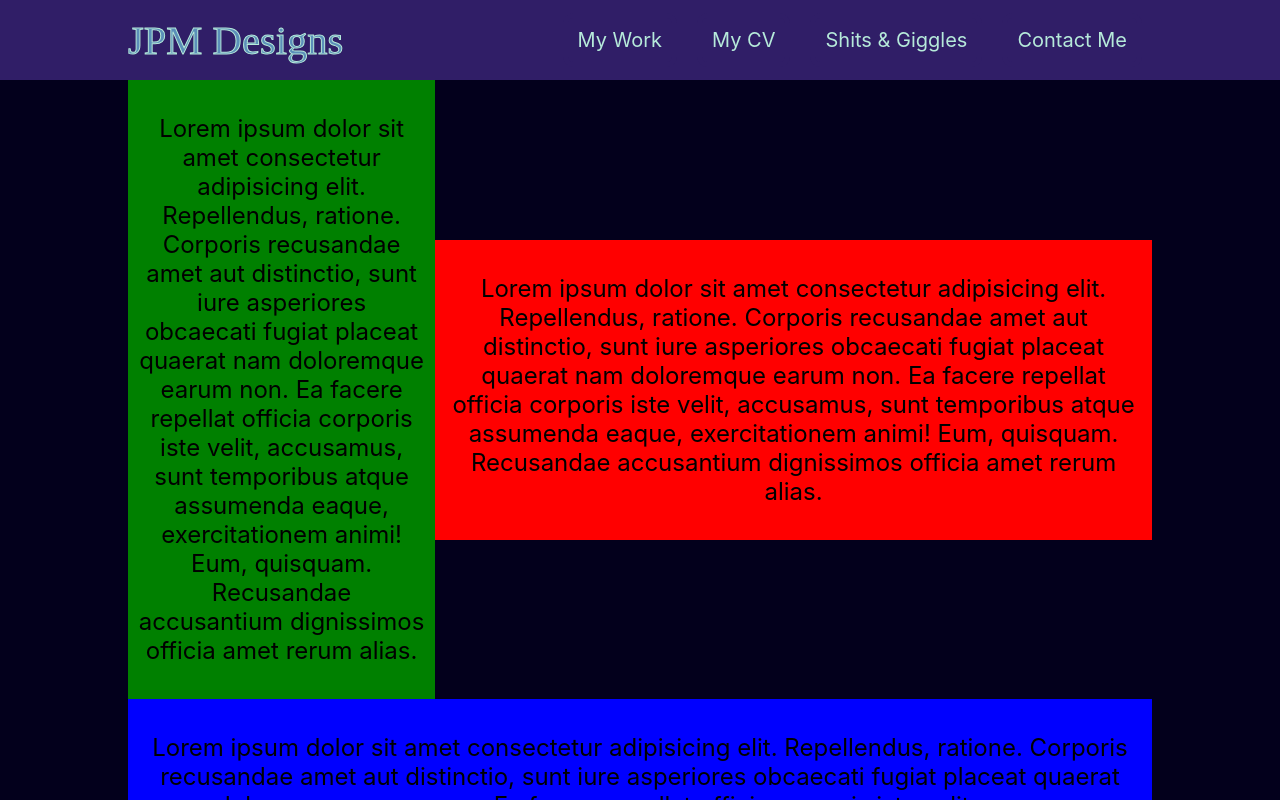
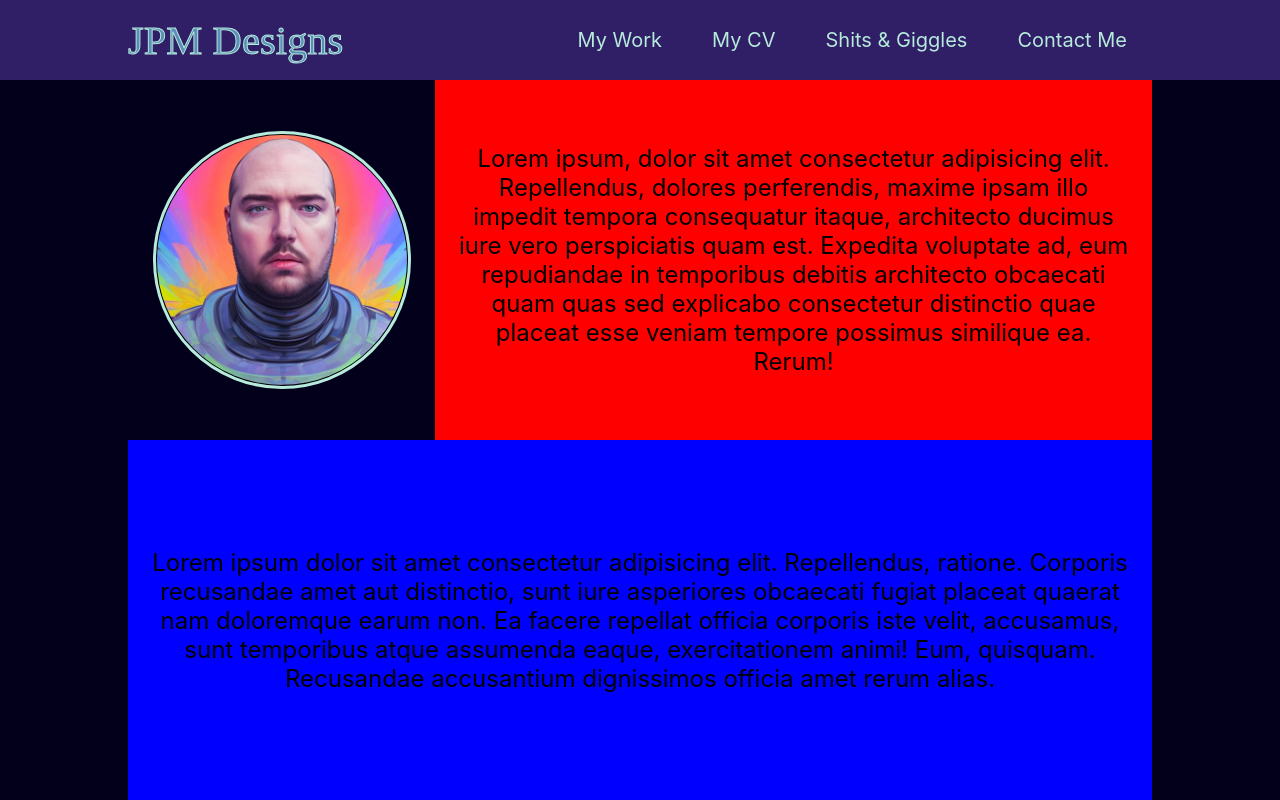
Before and after one commit to JPMurdie/jpmurdie.com, a React (Create React App) app: page / in a window 1280 px wide. Built offline with nearby package versions, Linux system fonts and the light colour scheme.

Commit message:
styled About.js img to be response to vw and vh. content mapped in and completed.

```diff
--- a/src/components/NavStyles.js
+++ b/src/components/NavStyles.js
@@ -59,6 +59,8 @@ export const NavHeader = styled.div`
     //LOGO LESS THAN 1023PX
     #logo {
       ${fontSize(2, 2.5, 4)}
+      ${flexy({ jc: "left" })}
+      margin-left: 2rem;
       width: 100%;
     }
     //NAV LESS THAN 1023PX
--- a/src/components/PageStyles.js
+++ b/src/components/PageStyles.js
@@ -31,11 +31,10 @@ export const Three_T4_8B12 = styled.div`
     box-sizing: inherit;
     overflow: hidden;
     min-height: 300px;
-    height: auto;
+    height: 50%;
   }
   //BOX1
   .box1 {
-    background: green;
     width: 30%;
   }
   //BOX2
--- a/src/pages/About.js
+++ b/src/pages/About.js
@@ -11,27 +11,19 @@ const About = () => {
       <Three_T4_8B12>
         <div className="box1">
           <ContentContainer>
-            <p>
-              Lorem ipsum dolor sit amet consectetur adipisicing elit.
-              Repellendus, ratione. Corporis recusandae amet aut distinctio,
-              sunt iure asperiores obcaecati fugiat placeat quaerat nam
-              doloremque earum non. Ea facere repellat officia corporis iste
-              velit, accusamus, sunt temporibus atque assumenda eaque,
-              exercitationem animi! Eum, quisquam. Recusandae accusantium
-              dignissimos officia amet rerum alias.
-            </p>
+            <img src={lensaImage} alt="" />
           </ContentContainer>
         </div>
         <div className="box2">
           <ContentContainer>
             <p>
-              Lorem ipsum dolor sit amet consectetur adipisicing elit.
-              Repellendus, ratione. Corporis recusandae amet aut distinctio,
-              sunt iure asperiores obcaecati fugiat placeat quaerat nam
-              doloremque earum non. Ea facere repellat officia corporis iste
-              velit, accusamus, sunt temporibus atque assumenda eaque,
-              exercitationem animi! Eum, quisquam. Recusandae accusantium
-              dignissimos officia amet rerum alias.
+              Lorem ipsum, dolor sit amet consectetur adipisicing elit.
+              Repellendus, dolores perferendis, maxime ipsam illo impedit
+              tempora consequatur itaque, architecto ducimus iure vero
+              perspiciatis quam est. Expedita voluptate ad, eum repudiandae in
+              temporibus debitis architecto obcaecati quam quas sed explicabo
+              consectetur distinctio quae placeat esse veniam tempore possimus
+              similique ea. Rerum!
             </p>
           </ContentContainer>
         </div>
@@ -56,14 +48,32 @@ const About = () => {
 const ContentContainer = styled.div`
   ${flexy("center")};
   box-sizing: border-box;
+  min-height: 300px;
   height: 100%;
-  padding: 1rem;
+  padding: 0 2rem;
+  margin-bottom: 1rem;
+  img {
+    object-fit: cover;
+    max-height: 350px;
+    height: auto;
+    width: 100%;
+    border-radius: 50%;
+    margin: 5rem;
+    border: 1px solid black;
+    outline: 3px solid var(--textColor);
+  }
   p {
+    ${flexy("center")};
     box-sizing: border-box;
     height: 100%;
     overflow: hidden;
     flex-shrink: 1;
   }
+  @media only screen and (max-width: 1023px), screen and (max-height: 900px) {
+    img {
+      max-height: 250px;
+    }
+  }
 `;
 
 export default About;
```
